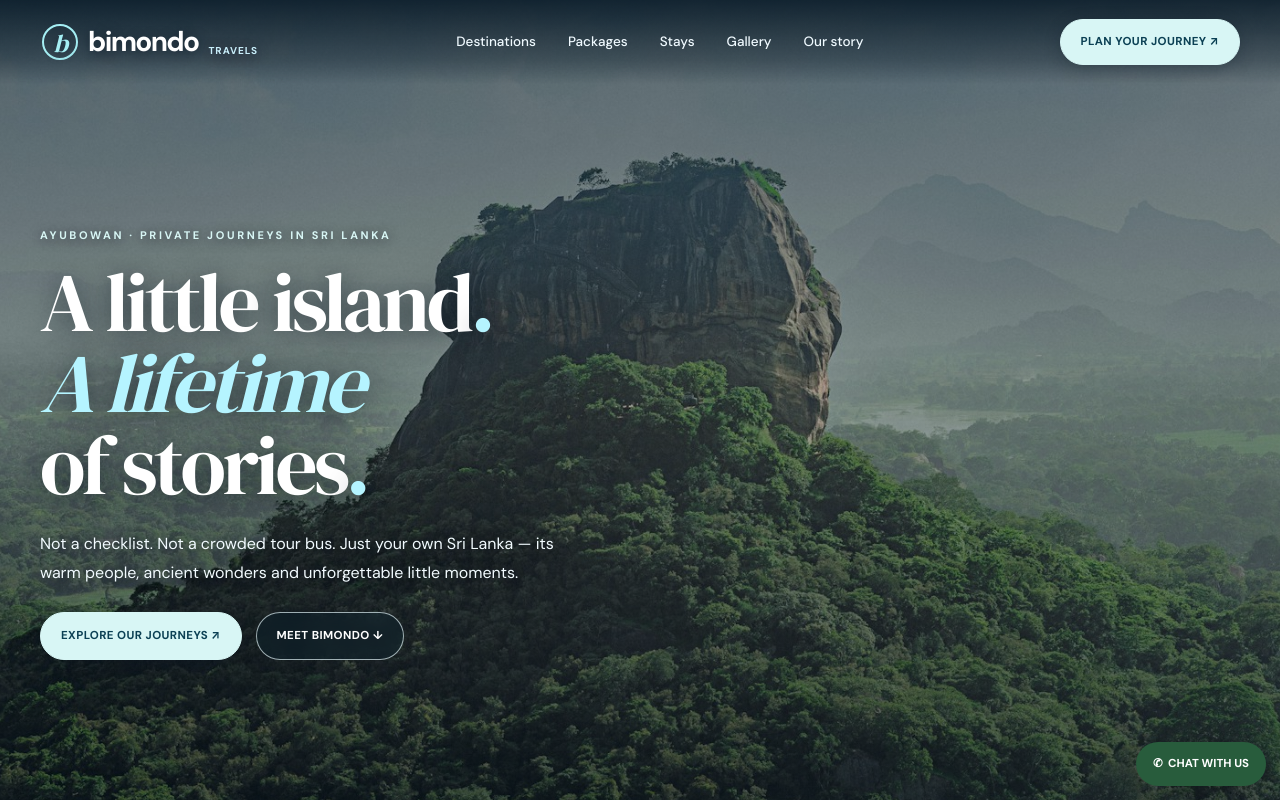
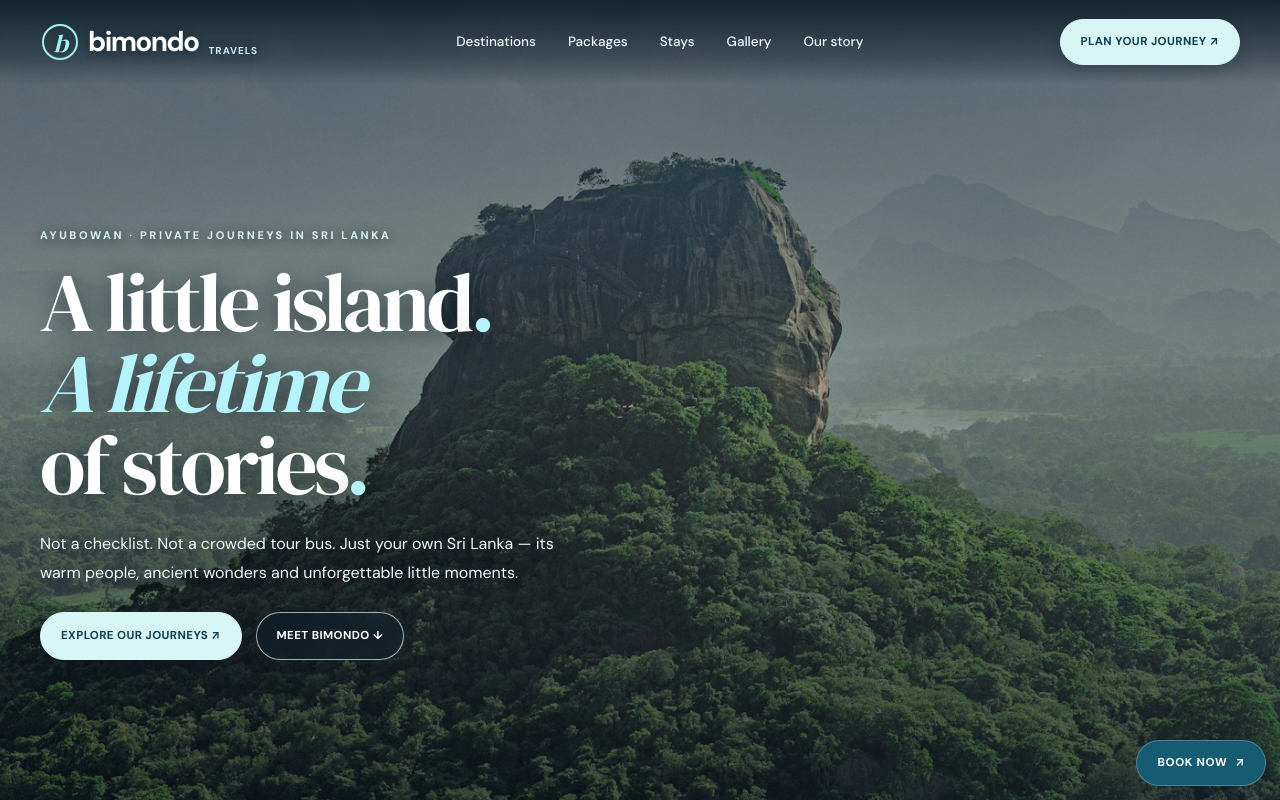
Before and after one commit to malinduchethiya/Bimondo, a Next.js app: page / in a window 1280 px wide. Shown: the top 800 px of the page. Built offline with nearby package versions, Linux system fonts and the light colour scheme.

Commit message:
feat(booking): implement booking page and floating action button
Add a dedicated booking page with category filtering and a global floating action dock to improve conversion and user access to reservation tools.

```diff
--- /dev/null
+++ b/app/booking/page.tsx
@@ -0,0 +1,141 @@
+'use client';
+
+import React, { useState } from 'react';
+import Link from 'next/link';
+import PageBanner from '@/components/PageBanner';
+import BookingPanel from '@/components/booking/BookingPanel';
+import { ACCOMMODATIONS, BookingItemType } from '@/lib/booking-types';
+import { TOURS } from '@/lib/tours';
+
+export default function BookingPage() {
+  const [bookingCategory, setBookingCategory] =
+    useState<BookingItemType>('tour');
+  const [selectedItemId, setSelectedItemId] = useState<string>(
+    TOURS[0]?.id || 'ceylon-grand-circuit'
+  );
+
+  const handleCategorySwitch = (nextCat: BookingItemType) => {
+    setBookingCategory(nextCat);
+    if (nextCat === 'accommodation') {
+      setSelectedItemId(
+        ACCOMMODATIONS[0]?.id || 'stay-sigiriya-water-gardens'
+      );
+    } else {
+      setSelectedItemId(TOURS[0]?.id || 'ceylon-grand-circuit');
+    }
+  };
+
+  const selectedStay = ACCOMMODATIONS.find((s) => s.id === selectedItemId);
+  const selectedTour = TOURS.find((t) => t.id === selectedItemId);
+
+  const selectedItemName =
+    bookingCategory === 'accommodation'
+      ? selectedStay?.name || 'Boutique Sri Lanka Stay'
+      : selectedTour
+      ? `${selectedTour.name} (${selectedTour.days} Days)`
+      : 'Private Sri Lanka Journey';
+
+  return (
+    <main>
+      <PageBanner
+        eyebrow="BIMONDO ONLINE BOOKING  /  NIGHTSBRIDGE · BÓKUN · VIATOR"
+        title="Check real-time availability & book your Sri Lanka journey."
+      />
+
+      <section className="section wrap">
+        <div className="booking-page-selector-card">
+          <div className="homepage-booking-top">
+            <div>
+              <div className="eyebrow" style={{ color: 'var(--terracotta)' }}>
+                STEP 1 · SELECT YOUR EXPERIENCE OR ACCOMMODATION
+              </div>
+              <h2 className="serif homepage-booking-title">
+                What would you like to{' '}
+                <em style={{ color: 'var(--terracotta)' }}>book today?</em>
+              </h2>
+            </div>
+
+            <div className="homepage-booking-tabs" role="tablist">
+              <button
+                type="button"
+                role="tab"
+                aria-selected={bookingCategory === 'tour'}
+                className={`minimal-faq-pill ${
+                  bookingCategory === 'tour' ? 'active' : ''
+                }`}
+                onClick={() => handleCategorySwitch('tour')}
+              >
+                Tours &amp; Experiences (Bókun / Viator)
+              </button>
+              <button
+                type="button"
+                role="tab"
+                aria-selected={bookingCategory === 'accommodation'}
+                className={`minimal-faq-pill ${
+                  bookingCategory === 'accommodation' ? 'active' : ''
+                }`}
+                onClick={() => handleCategorySwitch('accommodation')}
+              >
+                Boutique Stays (NightsBridge)
+              </button>
+            </div>
+          </div>
+
+          {/* Item Selector Pills / Dropdown */}
+          <div className="booking-page-item-picker">
+            <div className="booking-bar-field">
+              <label htmlFor="booking-page-item-select">
+                {bookingCategory === 'accommodation'
+                  ? 'SELECT BOUTIQUE ACCOMMODATION (NIGHTSBRIDGE)'
+                  : 'SELECT PRIVATE SIGNATURE TOUR (BÓKUN / VIATOR)'}
+              </label>
+              <select
+                id="booking-page-item-select"
+                value={selectedItemId}
+                onChange={(e) => setSelectedItemId(e.target.value)}
+              >
+                {bookingCategory === 'accommodation'
+                  ? ACCOMMODATIONS.map((stay) => (
+                      <option key={stay.id} value={stay.id}>
+                        {stay.name} — {stay.location}
+                      </option>
+                    ))
+                  : TOURS.map((tour) => (
+                      <option key={tour.id} value={tour.id}>
+                        {tour.name} ({tour.days} Days · {tour.route})
+                      </option>
+                    ))}
+              </select>
+            </div>
+
+            <div className="booking-page-quick-links">
+              <Link href="/packages" prefetch={false} className="pill">
+                VIEW TOUR ITINERARIES
+              </Link>
+              <Link href="/stays" prefetch={false} className="pill">
+                VIEW BOUTIQUE STAYS
+              </Link>
+              <Link
+                href="/booking/confirmation"
+                prefetch={false}
+                className="pill"
+              >
+                VERIFY EXISTING BOOKING
+              </Link>
+            </div>
+          </div>
+        </div>
+
+        {/* Full Interactive Booking Calendar, Dynamic Pricing & Official Provider Checkout */}
+        <div style={{ marginTop: '24px' }}>
+          <BookingPanel
+            key={`${bookingCategory}-${selectedItemId}`}
+            itemId={selectedItemId}
+            itemName={selectedItemName}
+            itemType={bookingCategory}
+          />
+        </div>
+      </section>
+    </main>
+  );
+}
--- a/app/globals.css
+++ b/app/globals.css
@@ -3430,6 +3430,83 @@ main:nth-of-type(1) > div:nth-of-type(1) > div#horizontal-scroll-wrap:nth-of-typ
 /* ==========================================================================
    TOUR & ACCOMMODATION BOOKING SYSTEM (NightsBridge · Bókun · Viator)
    ========================================================================== */
+.floating-action-dock {
+  position: fixed;
+  right: 14px;
+  bottom: 14px;
+  z-index: 95;
+  display: flex;
+  flex-direction: column;
+  align-items: flex-end;
+  gap: 8px;
+}
+
+.floating-action-dock .floating,
+.floating-booking-btn {
+  position: static !important;
+  background: var(--green);
+  color: #ffffff;
+  border: 1px solid rgba(255, 255, 255, 0.24);
+  padding: 13px 20px;
+  min-height: 46px;
+  border-radius: 100px;
+  box-shadow: 0 10px 28px rgba(6, 28, 40, 0.32);
+  font-size: 11.5px;
+  font-weight: 700;
+  letter-spacing: 0.06em;
+  display: inline-flex;
+  align-items: center;
+  justify-content: center;
+  gap: 8px;
+  transition: transform 0.2s ease, background-color 0.2s ease, box-shadow 0.2s ease;
+}
+
+.floating-booking-btn:hover {
+  background: #0f4659;
+  transform: translateY(-2px);
+}
+
+.booking-page-selector-card {
+  background: var(--paper);
+  border: 1px solid rgba(21, 91, 114, 0.16);
+  border-radius: 18px;
+  padding: 22px 18px;
+  box-shadow: 0 14px 36px rgba(12, 45, 62, 0.06);
+}
+
+.booking-page-item-picker {
+  display: flex;
+  flex-direction: column;
+  gap: 14px;
+  padding-top: 14px;
+  border-top: 1px solid rgba(21, 91, 114, 0.12);
+}
+
+.booking-page-quick-links {
+  display: flex;
+  gap: 8px;
+  flex-wrap: wrap;
+}
+
+.booking-page-quick-links .pill {
+  padding: 9px 14px;
+  min-height: 38px;
+  font-size: 10.5px;
+}
+
+@media (max-width: 767px) {
+  .floating-action-dock {
+    right: 12px;
+    bottom: 12px;
+  }
+
+  .floating-booking-btn {
+    padding: 11px 16px;
+    min-height: 42px;
+    font-size: 11px;
+  }
+}
+
 .homepage-booking-section {
   padding-top: 20px;
   padding-bottom: 24px;
--- a/app/page.tsx
+++ b/app/page.tsx
@@ -8,14 +8,12 @@ import PlacesSection from '@/components/PlacesSection';
 import ValuesSection from '@/components/ValuesSection';
 import PlanningSection from '@/components/PlanningSection';
 import ContactSection from '@/components/ContactSection';
-import HomepageAvailabilityBar from '@/components/booking/HomepageAvailabilityBar';
 
 export default function HomePage() {
   return (
     <main>
       <HeroSection />
       <HeroTransitionSection />
-      <HomepageAvailabilityBar />
       <StorySection />
       <BentoDestinationSlider />
       <div className="horizontal-scroll-pin-wrap" id="horizontal-scroll-wrap">
--- a/components/FloatingWhatsApp.tsx
+++ b/components/FloatingWhatsApp.tsx
@@ -1,15 +1,27 @@
+'use client';
+
 import React from 'react';
+import Link from 'next/link';
+import { navigateToRoute } from '@/components/InstantRouteManager';
 
 export default function FloatingWhatsApp() {
+  const handleBookingClick = (e: React.MouseEvent<HTMLAnchorElement>) => {
+    e.preventDefault();
+    navigateToRoute('/booking');
+  };
+
   return (
-    <a
-      className="floating"
-      href="https://wa.me/94762232054?text=Hello%20Bimondo%2C%20I%27d%20love%20to%20plan%20a%20Sri%20Lanka%20trip."
-      rel="noopener noreferrer"
-      target="_blank"
-      aria-label="Chat with Bimondo Travels on WhatsApp"
-    >
-      ✆ &nbsp;CHAT WITH US
-    </a>
+    <div className="floating-action-dock" role="region" aria-label="Quick Actions">
+      <Link
+        href="/booking"
+        prefetch={false}
+        className="floating floating-booking-btn"
+        onClick={handleBookingClick}
+        aria-label="Go to online booking page"
+      >
+        <span>BOOK NOW</span>
+        <span aria-hidden="true">↗</span>
+      </Link>
+    </div>
   );
 }
--- a/components/InstantRouteManager.tsx
+++ b/components/InstantRouteManager.tsx
@@ -11,6 +11,7 @@ import StaysPage from '@/app/stays/page';
 import GalleryPage from '@/app/gallery/page';
 import OurStoryPage from '@/app/our-story/page';
 import ContactPage from '@/app/contact/page';
+import BookingPage from '@/app/booking/page';
 import BookingConfirmationPage from '@/app/booking/confirmation/page';
 import AdminBookingSettingsPage from '@/app/admin/booking/page';
 
@@ -26,6 +27,7 @@ const VALID_PATHS = new Set([
   '/gallery',
   '/our-story',
   '/contact',
+  '/booking',
   '/booking/confirmation',
   '/admin/booking',
 ]);
@@ -200,6 +202,8 @@ export default function InstantRouteManager({
       return <OurStoryPage key="route-our-story" />;
     case '/contact':
       return <ContactPage key="route-contact" />;
+    case '/booking':
+      return <BookingPage key="route-booking" />;
     case '/booking/confirmation':
       return <BookingConfirmationPage key="route-booking-confirmation" />;
     case '/admin/booking':
```
